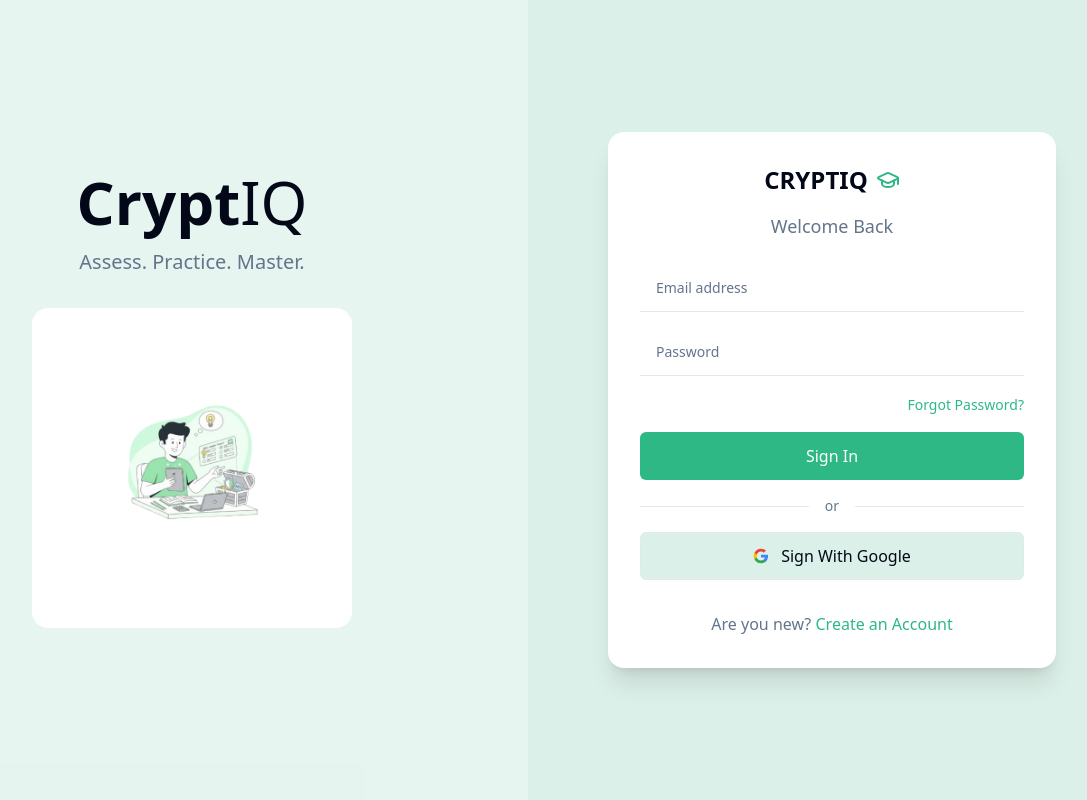
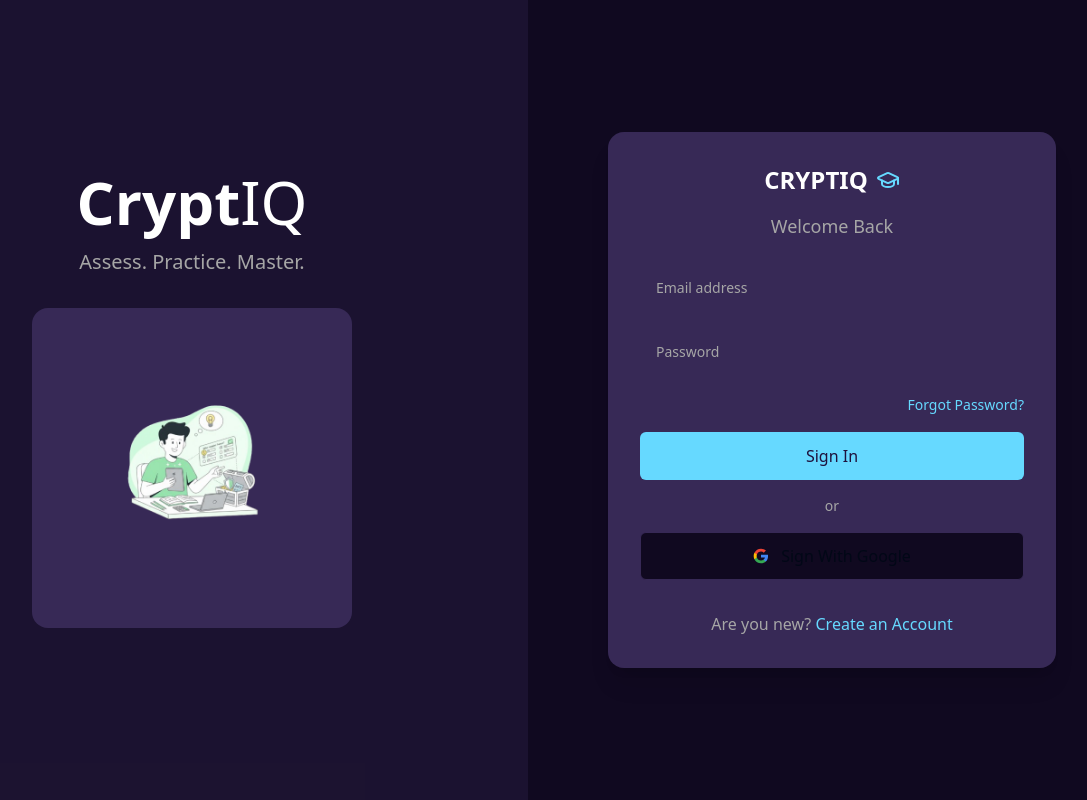
Before and after one commit to himansu22jicys023-eng/cryptiq, a React (Vite) app: page /login in a window 1280 px wide. Shown: the whole page, without its empty margins (144-1231 px from the left). Built offline with nearby package versions, Linux system fonts and the light colour scheme.

Commit message:
Fix: Update login and register page theme

```diff
--- a/src/components/LoginPage.tsx
+++ b/src/components/LoginPage.tsx
@@ -35,7 +35,7 @@ const LoginPage = () => {
   };
 
   return (
-    <div className="min-h-screen bg-background flex">
+    <div className="dark min-h-screen bg-background flex">
       {/* Left Side - Brand and Illustration */}
       <div className="flex-1 flex flex-col items-center justify-center p-8 lg:p-16 bg-card/30">
         <div className="max-w-md w-full text-center space-y-8">
--- a/src/components/RegisterPage.tsx
+++ b/src/components/RegisterPage.tsx
@@ -48,7 +48,7 @@ const RegisterPage = () => {
   };
 
   return (
-    <div className="min-h-screen bg-background flex overflow-hidden">
+    <div className="dark min-h-screen bg-background flex overflow-hidden">
       {/* Left Side - Brand and Illustration */}
       <div className="flex-1 flex flex-col items-center justify-center p-8 lg:p-16 bg-card/30">
         <div className="max-w-md w-full text-center space-y-8">
```
